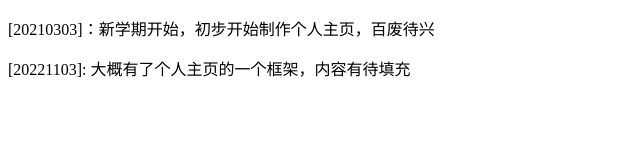
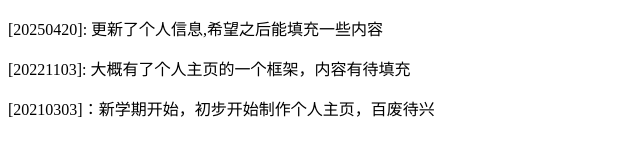
Before and after one commit to ImZida/ImZida.github.io, a plain HTML site: page updated.html in a window 1280 px wide. Shown: the whole page, without its empty margins (0-640 px from the left). Drawn offline with Linux system fonts and the light colour scheme.

Commit message:
Add files via upload

```diff
--- a/updated.html
+++ b/updated.html
@@ -6,7 +6,8 @@
     <title>Updated(更新日志)</title>
 </head>
 <body>
+    <p>[20250420]: 更新了个人信息,希望之后能填充一些内容</p>
+    <p>[20221103]: 大概有了个人主页的一个框架，内容有待填充</p>
     <p>[20210303]：新学期开始，初步开始制作个人主页，百废待兴</p>
-    <p>[20221103]: 大概有了个人主页的一个框架，内容有待填充</p>
 </body>
 </html>
```
